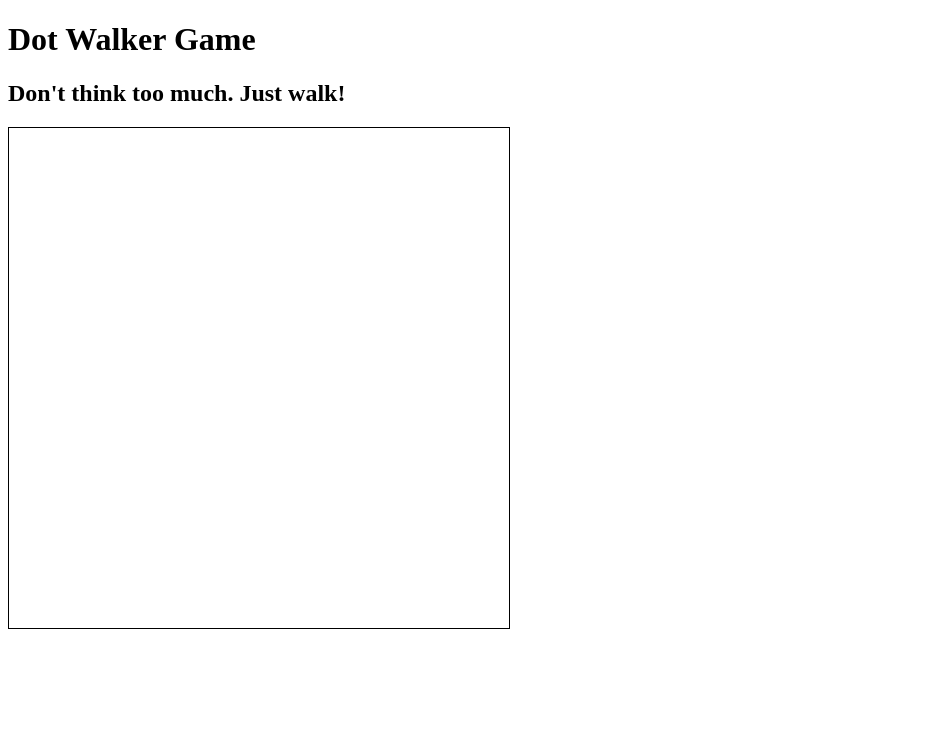
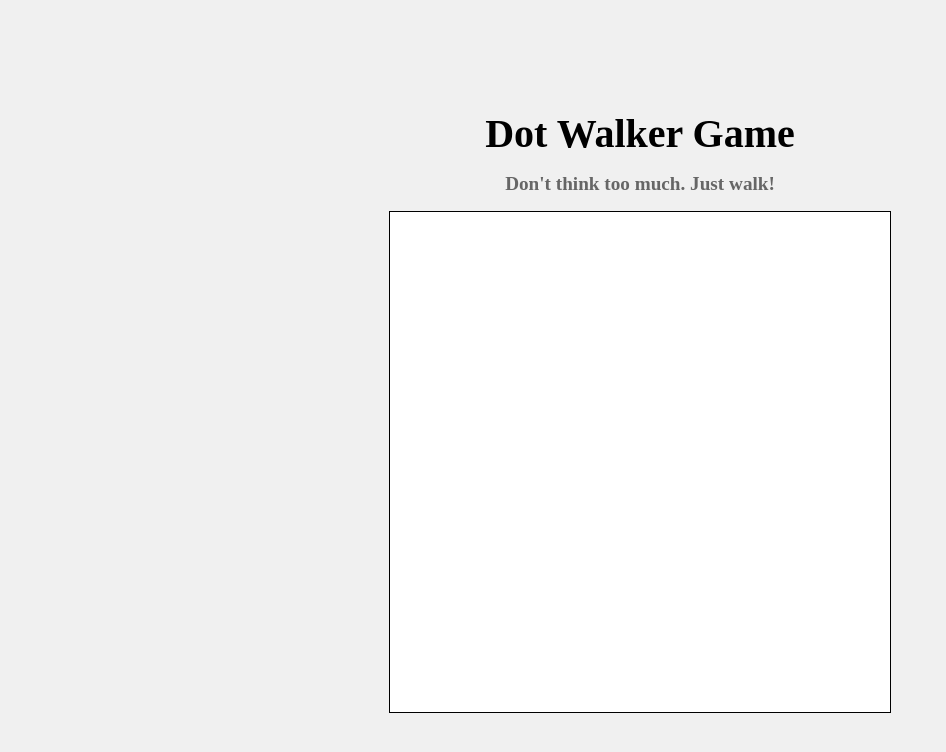
Before and after one commit to RuffLogix/dot-walker, a plain HTML site: page frontend/index.html in a window 1280 px wide. Shown: the whole page, without its empty margins (0-946 px from the left). Drawn offline with Linux system fonts and the light colour scheme.

Commit message:
update: frontend/style.css

```diff
--- a/frontend/style.css
+++ b/frontend/style.css
@@ -1,3 +1,29 @@
+body {
+    margin: 0;
+    padding: 0;
+    overflow: hidden;
+    background-color: #f0f0f0; /* Change the background color as needed */
+    display: flex;
+    justify-content: center;
+    align-items: center;
+    height: 100vh;
+}
+
+.container {
+    text-align: center;
+}
+
+.title {
+    font-size: 2.5rem;
+    margin-bottom: 0.5rem;
+}
+
+.subtitle {
+    font-size: 1.2rem;
+    color: #666;
+}
+
 #canvas {
-    border: 1px solid black;
+    border: 1px solid #000;
+    background-color: #fff;
 }
```
